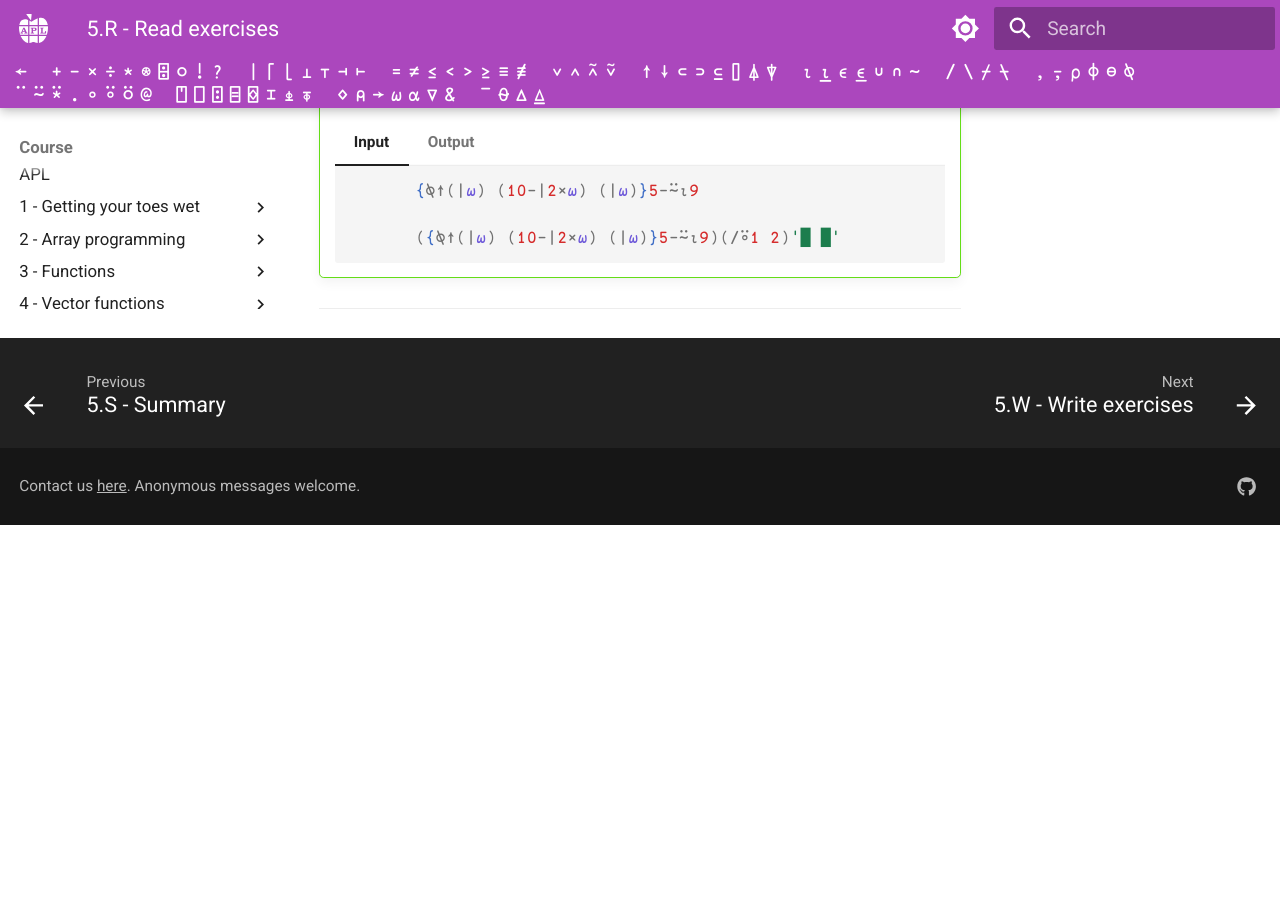
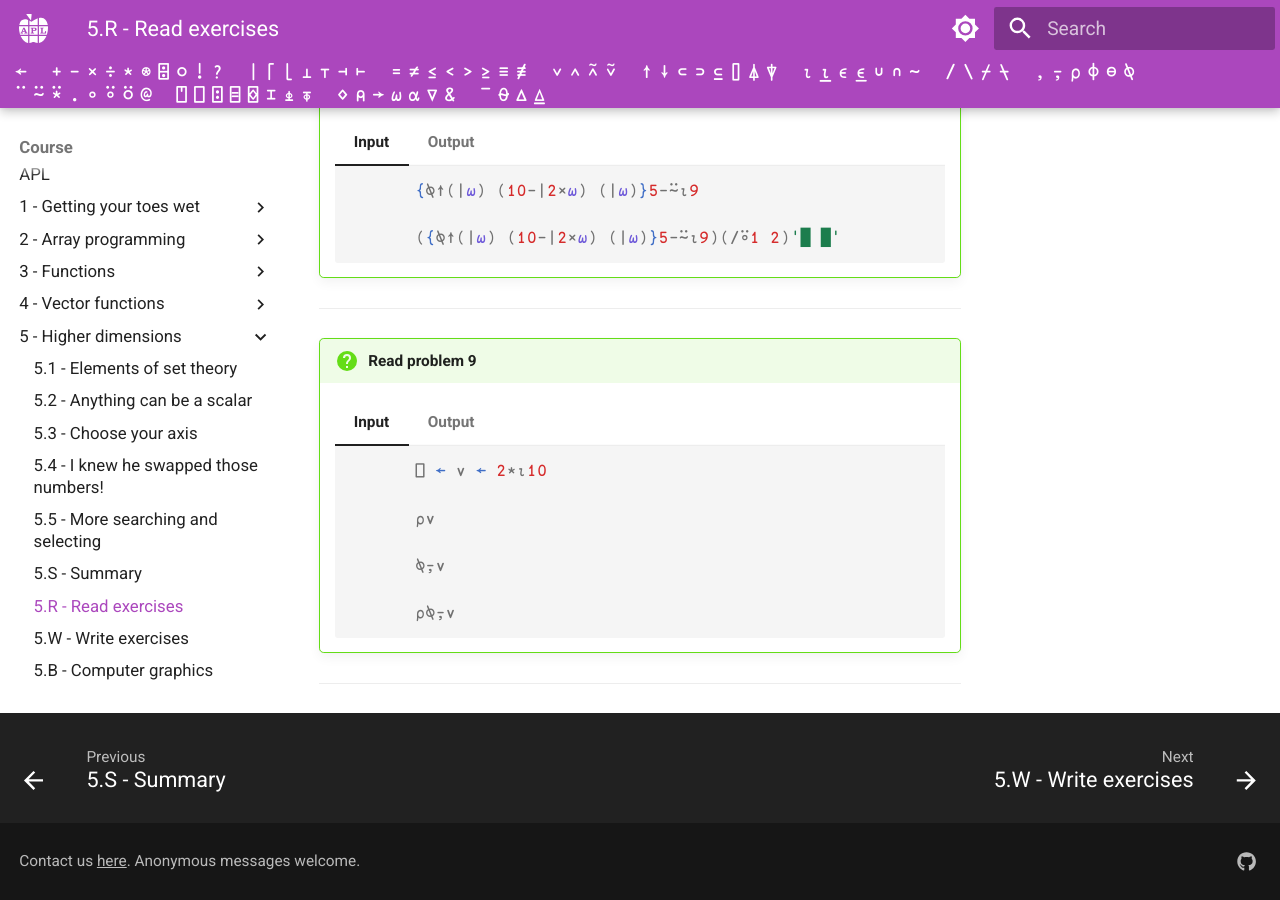
Before and after one commit to APLMOOC/APLMOOC, an MkDocs documentation site: the page built from docs/course/ch5/read.md, in a window 1280 px wide and 900 px high, scrolled down 3517 px. Built offline with MkDocs 1.6.1 and Material for MkDocs 9.7.7, drawn with Linux system fonts in a browser that asks for light colours; some web fonts are replaced; a script that is not in the unit is left out; before the commit the page ends 4042 px from its top, so only the background shows below that.

Commit message:
Add chapter 5 read problem 11

````diff
--- a/docs/course/ch5/read.md
+++ b/docs/course/ch5/read.md
@@ -309,3 +309,35 @@ The exercises are not checked or graded: use them to check your knowledge!
         (/⍤1 2) matches the 1-cells of the left-hand argument with the 2-cells of the right-hand argument. Since the right-hand array is only 1-dimensional, a 2-cell is interpreted as the whole array instead of returning an error. That is, the rows of the left-hand array are matched with the whole of the right-hand array.
 
 ---
+
+!!! question "Read problem 9"
+
+    === "Input"
+
+
+        ```apl
+              ⎕ ← v ← 2*⍳10
+
+              ⍴v
+
+              ⍉⍪v
+
+              ⍴⍉⍪v
+        ```
+
+    === "Output"
+
+        ```apl
+              ⎕ ← v ← 2*⍳10
+        2 4 8 16 32 64 128 256 512 1024
+              ⍴v
+        10
+              ⍉⍪v
+        2 4 8 16 32 64 128 256 512 1024
+              ⍴⍉⍪v
+        1 10
+        ```
+
+        The phrase ⍉⍪ can be used to turn a vector into a matrix.
+
+---
````
